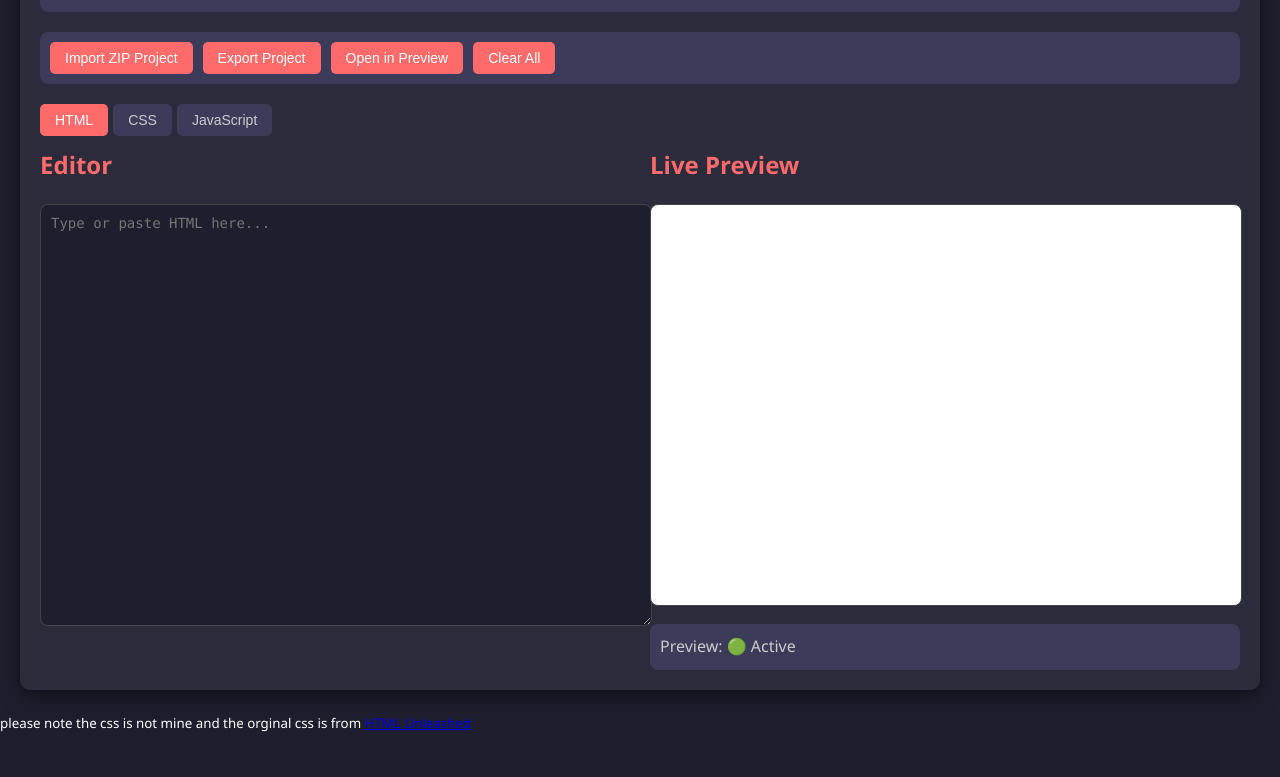
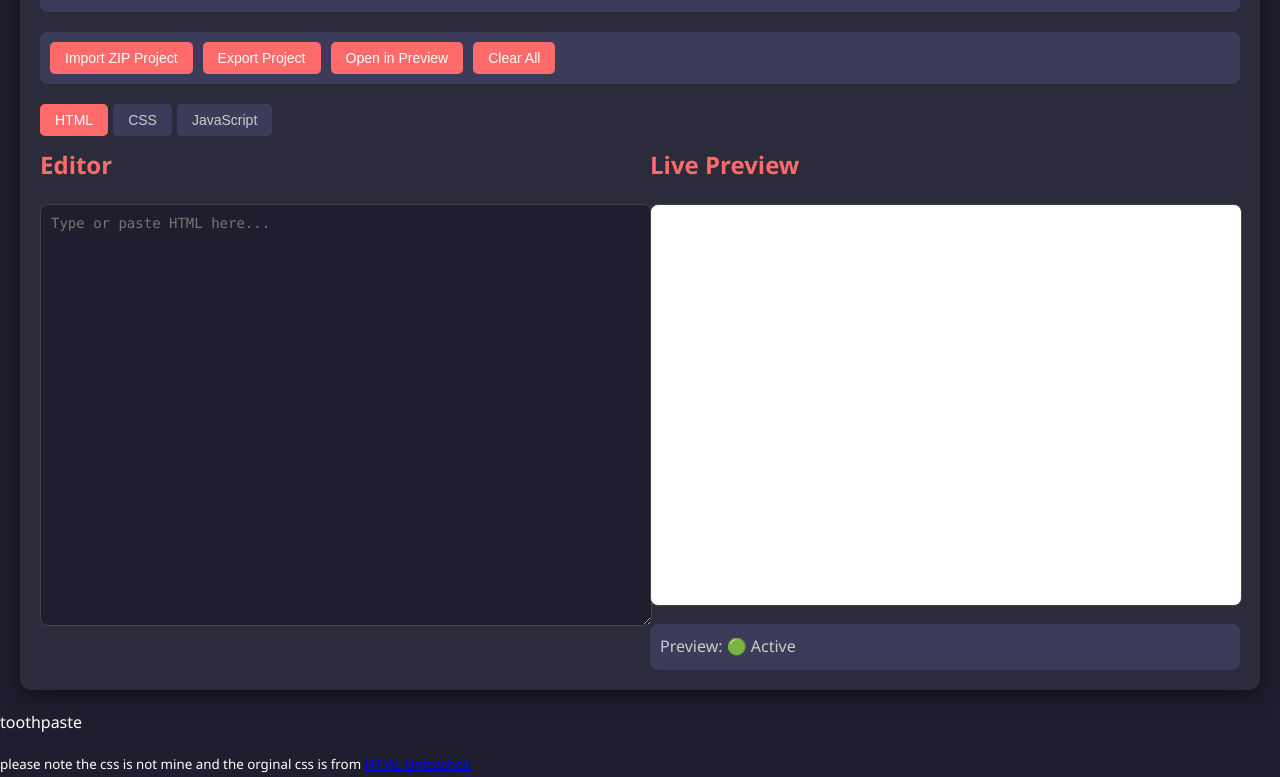
Before and after one commit to mrdavidss-vgg/htmlonline, a plain HTML site: page index.html in a window 1280 px wide. Shown: the part 109-886 px from the top of the page. Before the commit the page ends 844 px from the top, so only its background shows below. Drawn offline with nearby package versions, Linux system fonts and the light colour scheme.

Commit message:
Update index.html

```diff
--- a/index.html
+++ b/index.html
@@ -219,6 +219,8 @@
         </div>
     </div>
 
+    <p>toothpaste</p>
+
     <small>please note the css is not mine and the orginal css is from <a href="https://github.com/tazz-devv/HTML-unleashed">HTML Unleashed</a></small>
 
     <script src="https://cdnjs.cloudflare.com/ajax/libs/jszip/3.10.1/jszip.min.js"></script>
```
